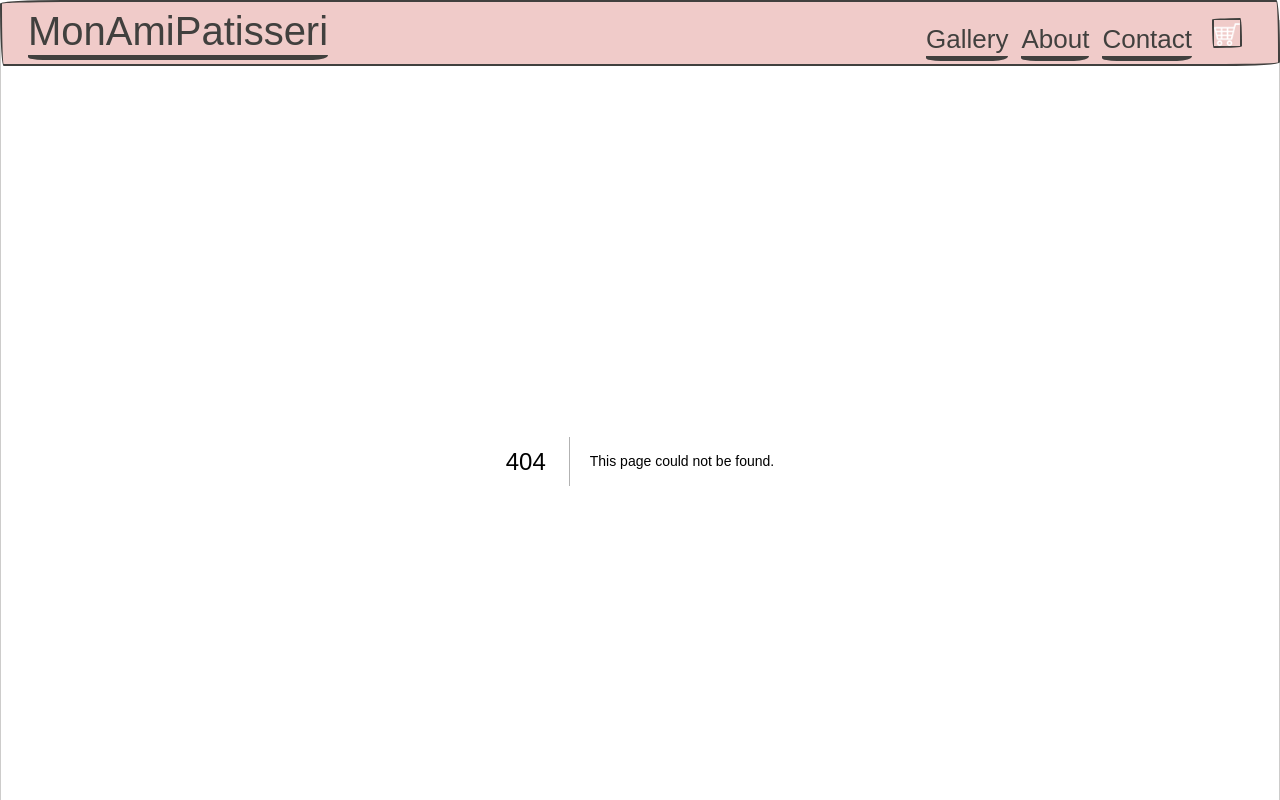
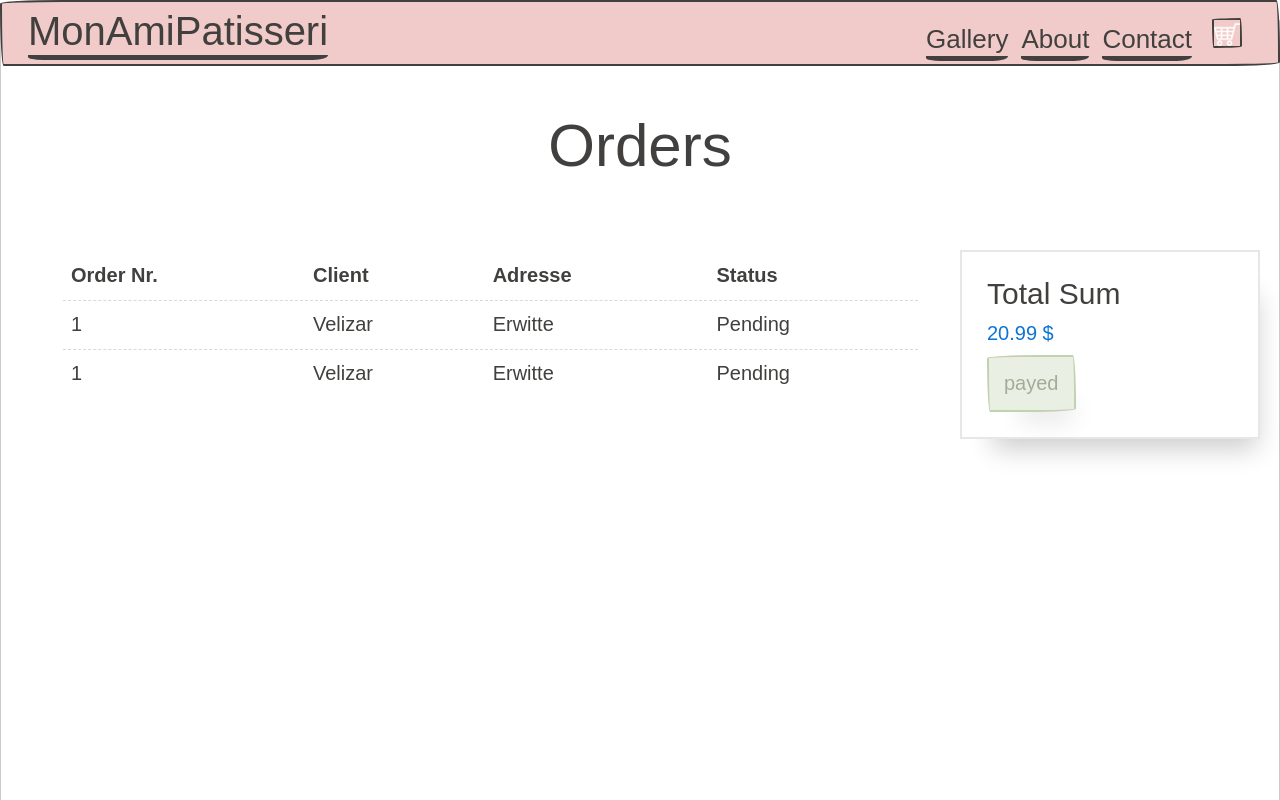
Before and after one commit to velizarganchev/monamipatisserie-nextjs, a Next.js app: page /orders/1 in a window 1280 px wide. Before the commit this address had no page. Shown: the top 800 px of the page. Built offline with nearby package versions, Linux system fonts and the light colour scheme; a web font is replaced by a local one.

Commit message:
add order and card page

```diff
--- a/components/Footer.jsx
+++ b/components/Footer.jsx
@@ -1,7 +1,9 @@
 export default function Footer() {
-    return (
-      <div>
-        <h2>Footer</h2>
+  return (
+    <div className="row flex-bottom">
+      <div className="sm-12 col">
+        <h5 className="text-center">MonAmi Patiserie @2023</h5>
       </div>
-    )
-  }
+    </div>
+  )
+}
--- a/components/Header.jsx
+++ b/components/Header.jsx
@@ -4,9 +4,9 @@ export default function Header() {
     return (
         <div className="text-center">
             <h2 className="margin-bottom-small">Patisserie</h2>
-            <Image src={'/images/macarons-four.jpg'}
-                width={2000}
-                height={900}
+            <Image src={'/images/header-macarons.png'}
+                width={3000}
+                height={100}
                 alt="macarons" />
         </div>
     )
--- a/components/ProductList.jsx
+++ b/components/ProductList.jsx
@@ -11,14 +11,14 @@ export default function ProductList() {
                 {
                     jsondb.products.map((product) => (
                         <div key={product.name} className='padding-small child-borders'>
-                            <div className="card " style={{ width: "16rem" }}>
+                            <div className="card " style={{ width: "15rem"}}>
                                 <div className="card-body ">
                                     <h4 className="card-title">{product.name}</h4>
                                     <h5 className="card-subtitle">{product.description}</h5>
                                     <button>Add to Cart</button>
                                 </div>
                                 <Link href={`/product/${product.url}`} style={{ background: "none", color: "#41403e" }} >
-                                    <Image width={450} height={10} className="image-bottom" src={product.image} alt="Card example image" />
+                                    <Image width={300} height={10} className="image-bottom" src={product.image} alt="Card example image" />
                                 </Link>
 
                             </div>
--- a/pages/_app.js
+++ b/pages/_app.js
@@ -1,6 +1,6 @@
 //import '../styles/globals.css'
+//import '../styles/custom.scss'
 //import 'bootstrap/dist/css/bootstrap.min.css'
-//import '../styles/custom.scss'
 import '../node_modules/papercss/dist/paper.css'
 import Layout from '../components/Layout'
 
--- /dev/null
+++ b/pages/orders/[nr].jsx
@@ -0,0 +1,54 @@
+import Image from "next/image";
+import { useRouter } from "next/router";
+
+export default function Orders() {
+    const router = useRouter();
+    const { nr } = router.query;
+
+    return (
+        <div style={{ height: "100vh" }}>
+            <h2 className="text-center">Orders</h2>
+            <div className="row flex-spaces">
+                <div className="sm-9 col">
+                    <table>
+                        <thead>
+                            <tr>
+                                <th>Order Nr.</th>
+                                <th>Client</th>
+                                <th>Adresse</th>
+                                <th>Status</th>
+                            </tr>
+                        </thead>
+                        <tbody>
+                            <tr>
+                                <td>{nr}</td>
+                                <td>Velizar</td>
+                                <td>Erwitte</td>
+                                <td>
+                                    <span>Pending</span>
+                                </td>
+                            </tr>
+                            <tr>
+                                <td>{nr}</td>
+                                <td>Velizar</td>
+                                <td>Erwitte</td>
+                                <td>
+                                    <span>Pending</span>
+                                </td>
+                            </tr>
+                        </tbody>
+                    </table>
+                </div>
+                <div className="sm-3 col">
+                    <div class="card" style={{ width: '15rem' }}>
+                        <div class="card-body">
+                            <h4 class="card-title">Total Sum</h4>
+                            <h5 class="card-subtitle">20.99 $</h5>
+                            <button className="btn-success disabled">payed</button>
+                        </div>
+                    </div>
+                </div>
+            </div>
+        </div>
+    )
+}
```
Also changed, not shown: pages/cart.jsx (+54 -5 lines), pages/product/[url].jsx (+4 -4 lines), 1 other file (tests, documents, lock files or other folders).
